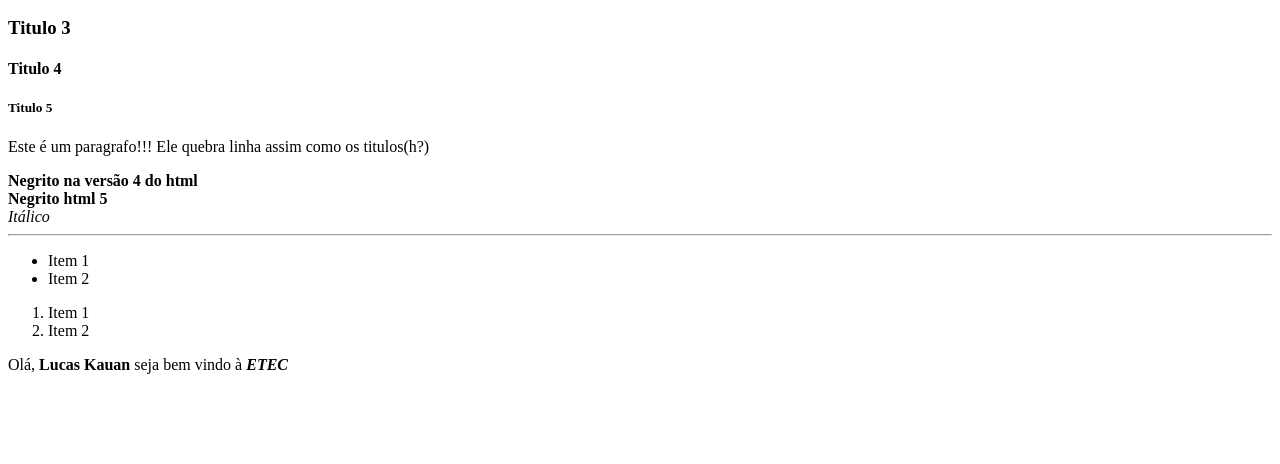
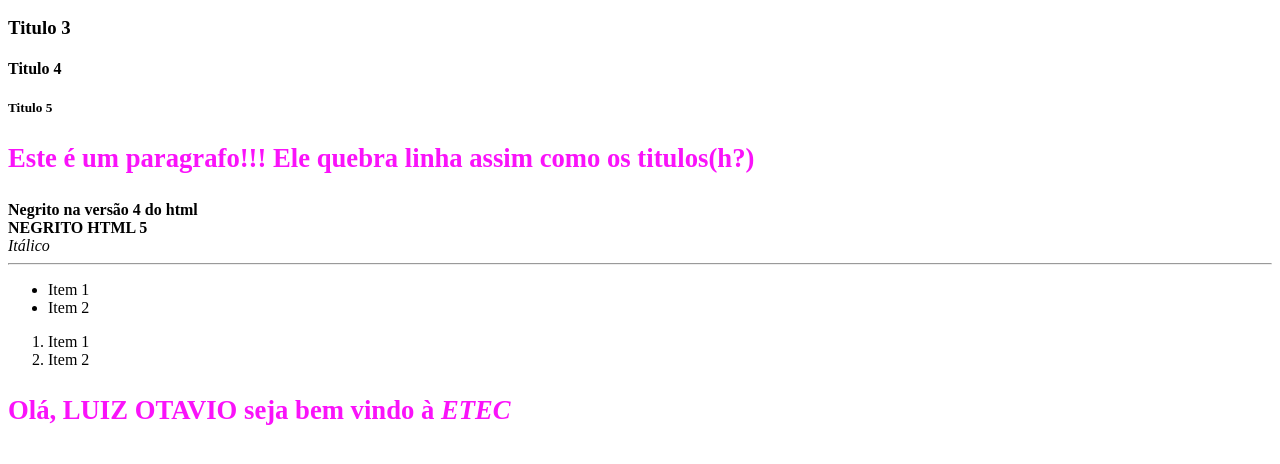
Before and after one commit to luiznasanet/AulasPWI, a plain HTML site: page Aula20022020/index.html in a window 1280 px wide. Shown: the part 110-574 px from the top of the page. Drawn offline with Linux system fonts and the light colour scheme.

Commit message:
adicionado CSS

```diff
--- a/Aula20022020/index.html
+++ b/Aula20022020/index.html
@@ -2,6 +2,18 @@
 <html>
     <head>
         <title>Minha primeira página</title>
+
+       <style>
+            p {
+                color:#fa12fa;
+                font-size: 20pt;
+                font-weight: bold;
+            }
+            strong{
+                text-transform: uppercase;
+            }
+       </style>
+
     </head>
     <body>
         <h1>Titulo</h1>
@@ -30,6 +42,6 @@
             <li>Item 2</li>
         </ol>
 
-        <p>Olá, <strong>Lucas Kauan</strong> seja bem vindo à <strong><i>ETEC</i></strong></p>
+        <p>Olá, <strong>Luiz Otavio</strong> seja bem vindo à <strong><i>ETEC</i></strong></p>
     </body>
 </html>
```
